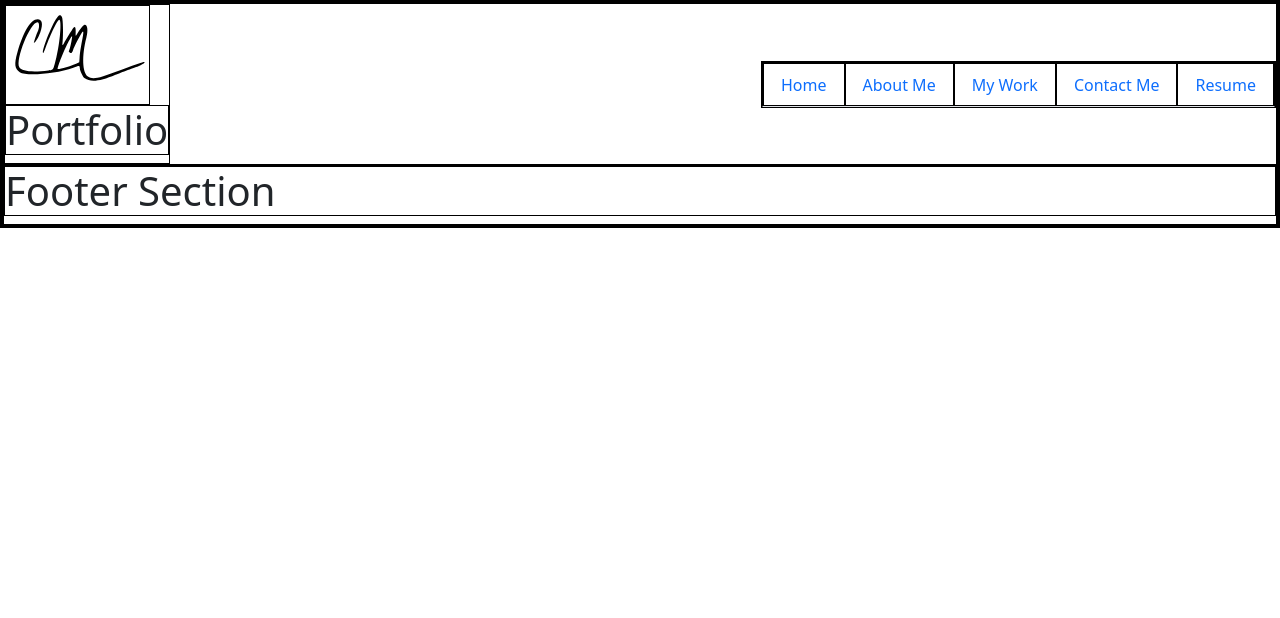
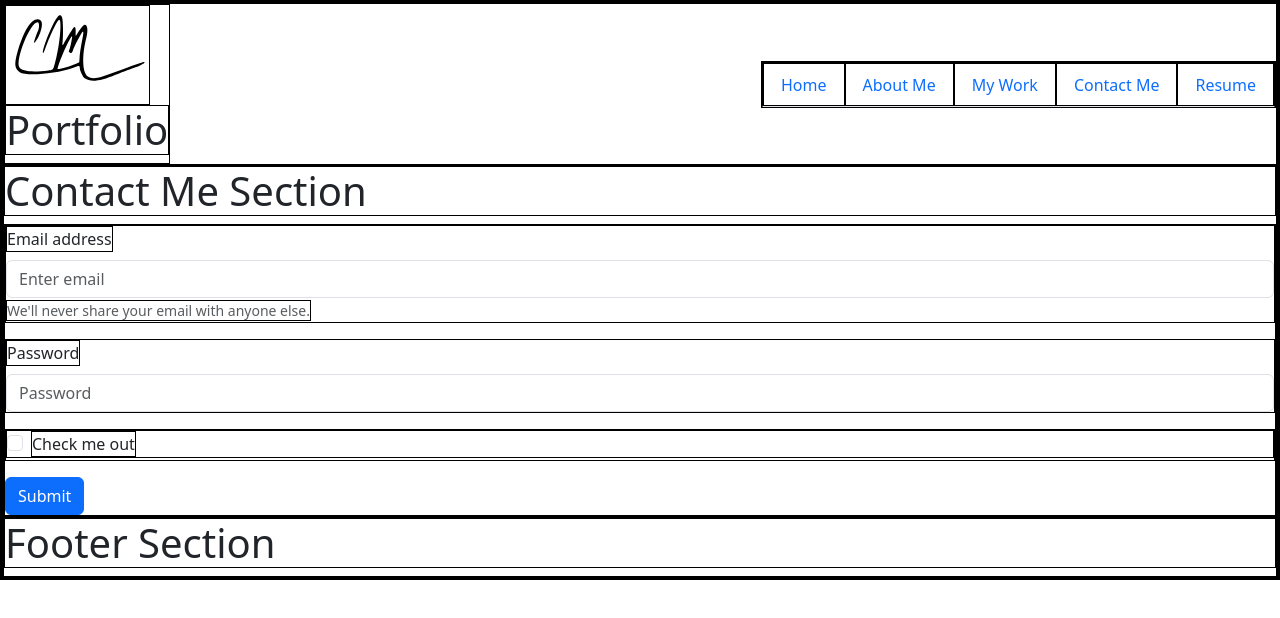
Before and after one commit to Cjmoye30/Portfolio_React, a React (Create React App) app: page /contact in a window 1280 px wide. Shown: the top 618 px of the page. Built offline with nearby package versions, Linux system fonts and the light colour scheme; the HTML template or start-up script is replaced by a standard one.

Commit message:
All routes added successfully

```diff
--- a/src/App.js
+++ b/src/App.js
@@ -1,16 +1,13 @@
-import React from "react";
-import Intro from "./components/Intro";
-import Projects from "./components/Projects";
+import { BrowserRouter as Router, Route, Routes } from 'react-router-dom';
 import Header from "./components/Header";
-import AboutMe from "./components/AboutMe";
-import Contact from "./components/Contact";
 import Footer from "./components/Footer";
 
-import { BrowserRouter as Router, Route, Routes } from 'react-router-dom';
-
-// import pages
+// Import pages
 import Home from './pages/home'
 import About from './pages/about'
+import Projects from './pages/projects'
+import Contact from './pages/contact'
+import Resume from './pages/resume'
 
 // importing data for my projects
 import projects from './data/projects'
@@ -35,6 +32,9 @@ function App() {
 
         <Route path="/" element={<Home />} />
         <Route path="/about" element={<About bio={bio} />} />
+        <Route path="/projects" element={<Projects projects={projects} />} />
+        <Route path="/contact" element={<Contact />} />
+        <Route path="/resume" element={<Resume />} />
 
       </Routes>
 
--- a/src/components/Header.js
+++ b/src/components/Header.js
@@ -37,15 +37,15 @@ export default function Header() {
                     </Nav.Item>
 
                     <Nav.Item>
-                        <Nav.Link href='#projects' eventKey="link-1">My Work</Nav.Link>
+                        <Nav.Link href='/projects' eventKey="link-1">My Work</Nav.Link>
                     </Nav.Item>
 
                     <Nav.Item>
-                        <Nav.Link href='#contactMe' eventKey="link-2">Contact Me</Nav.Link>
+                        <Nav.Link href='/contact' eventKey="link-2">Contact Me</Nav.Link>
                     </Nav.Item>
 
                     <Nav.Item>
-                        <Nav.Link eventKey="link-3">Resume</Nav.Link>
+                        <Nav.Link href='/resume' eventKey="link-3">Resume</Nav.Link>
                     </Nav.Item>
 
                 </Nav>
--- /dev/null
+++ b/src/pages/contact.js
@@ -0,0 +1,32 @@
+import Button from 'react-bootstrap/Button';
+import Form from 'react-bootstrap/Form';
+
+export default function Contact() {
+
+    return (
+        <section id='contactMe'>
+            <h1>Contact Me Section</h1>
+            <Form>
+                <Form.Group className="mb-3" controlId="formBasicEmail">
+                    <Form.Label>Email address</Form.Label>
+                    <Form.Control type="email" placeholder="Enter email" />
+                    <Form.Text className="text-muted">
+                        We'll never share your email with anyone else.
+                    </Form.Text>
+                </Form.Group>
+
+                <Form.Group className="mb-3" controlId="formBasicPassword">
+                    <Form.Label>Password</Form.Label>
+                    <Form.Control type="password" placeholder="Password" />
+                </Form.Group>
+                <Form.Group className="mb-3" controlId="formBasicCheckbox">
+                    <Form.Check type="checkbox" label="Check me out" />
+                </Form.Group>
+                <Button variant="primary" type="submit">
+                    Submit
+                </Button>
+            </Form>
+        </section>
+    );
+
+}
--- a/src/pages/home.js
+++ b/src/pages/home.js
@@ -5,7 +5,6 @@ import Col from 'react-bootstrap/Col';
 import Button from 'react-bootstrap/Button';
 
 // Image imports
-import logo from '../assets/images/logo.svg'
 import avatar from '../assets/images/avatar.png'
 import codingIcon from '../assets/images/coding.svg'
 import baseballIcon from '../assets/images/baseball-field.svg'
@@ -15,7 +14,7 @@ import supplyChainIcon from '../assets/images/supply-chain.svg'
 // Importing icons for use:
 import { FontAwesomeIcon } from '@fortawesome/react-fontawesome'
 import { faLocationDot } from '@fortawesome/free-solid-svg-icons'
-import { faArrowDown } from '@fortawesome/free-solid-svg-icons'
+import { faArrowRight } from '@fortawesome/free-solid-svg-icons'
 
 const styles = {
 
@@ -80,7 +79,7 @@ const styles = {
 }
 
 const locationIcon = <FontAwesomeIcon icon={faLocationDot}  />
-const arrowDown = <FontAwesomeIcon icon={faArrowDown} bounce size="xl" />
+const arrowDown = <FontAwesomeIcon icon={faArrowRight} beat size="xl" />
 
 function Intro() {
 
--- /dev/null
+++ b/src/pages/projects.js
@@ -0,0 +1,120 @@
+import Stack from 'react-bootstrap/Stack';
+import Container from 'react-bootstrap/Container';
+import Row from 'react-bootstrap/Row';
+import Col from 'react-bootstrap/Col';
+import '../styles/Projects.css';
+
+// inline styling
+const styles = {
+
+  testBG: {
+    backgroundColor: 'yellow'
+  },
+
+  testAlign: {
+    display: 'flex',
+    flexWrap: 'wrap',
+    flexDirection: 'row',
+    justifyContent: 'center',
+    alignItems: 'center'
+  },
+
+  row: {
+    alignItems: 'center',
+    justifyContent: 'center',
+    padding: '10px'
+  },
+
+  projectImage: {
+    width: '100%',
+    height: 'auto'
+  },
+
+  projectCard: {
+    padding: '0'
+  }
+}
+
+function Projects({ projects }) {
+  return (
+    <section id='projects' className="section">
+
+      <div className='sectionHeader'>
+        <h2>My Projects</h2>
+        <h5>Some of my most recent work</h5>
+      </div>
+
+      {/* ------------- Main Project ------------- */}
+      {/* finding the first item in the projects array */}
+      <Container fluid>
+        <Row style={styles.row}>
+          <Col style={styles.testBG} xl={8} className='project-card'>
+            <img style={styles.projectImage} src={projects[0].imageURL} />
+
+            <div className='project-overlay'>
+              <h1>{projects[0].title}</h1>
+            </div>
+          </Col>
+        </Row>
+      </Container>
+
+      <hr />
+
+      {/* ------------- Secondary Projects ------------- */}
+      {/* starting from the second item in the array for the rest of the projects */}
+      <Container fluid>
+        <Row style={styles.row}>
+          <Stack style={styles.testAlign} direction='horizontal' gap={3}>
+            {projects.slice(1).map((project) => (
+              // add in outer col to add natural spacing to each of the projects
+              <Col xl={5} md={11} className='project-card'>
+                <div>
+                  <img style={styles.projectImage} src={project.imageURL} />
+
+                  <div className='project-overlay'>
+                    <h1>{project.title}</h1>
+                    <p>{project.description}</p>
+                    <div className='projectLinks'>
+                      <a target='_blank' href={project.repo}>Repo</a>
+                      <a target='_blank' href={project.site}>Site</a>
+                    </div>
+
+                  </div>
+
+                </div>
+              </Col>
+
+            ))}
+
+          </Stack>
+        </Row>
+      </Container>
+
+
+      {/* <div className='row project-row projects-row-secondary'>
+        {projects.slice(1).map((project) => (
+          // add in outer col to add natural spacing to each of the projects
+          <div className='project-card col col-lg-5 m-3'>
+            <div className={project.class}>
+              <img style={styles.projectImage} src={project.imageURL} />
+
+              <div className='project-overlay'>
+                <h1>{project.title}</h1>
+                <p>{project.description}</p>
+                <div className='projectLinks'>
+                  <a target='_blank' href={project.repo}>Repo</a>
+                  <a target='_blank' href={project.site}>Site</a>
+                </div>
+
+              </div>
+
+            </div>
+          </div>
+        ))}
+      </div> */}
+
+    </section>
+  );
+}
+
+export default Projects;
--- /dev/null
+++ b/src/pages/resume.js
@@ -0,0 +1,7 @@
+export default function Resume () {
+    return(
+        <section>
+            <h1>View and/or download resume</h1>
+        </section>
+    )
+}
```
